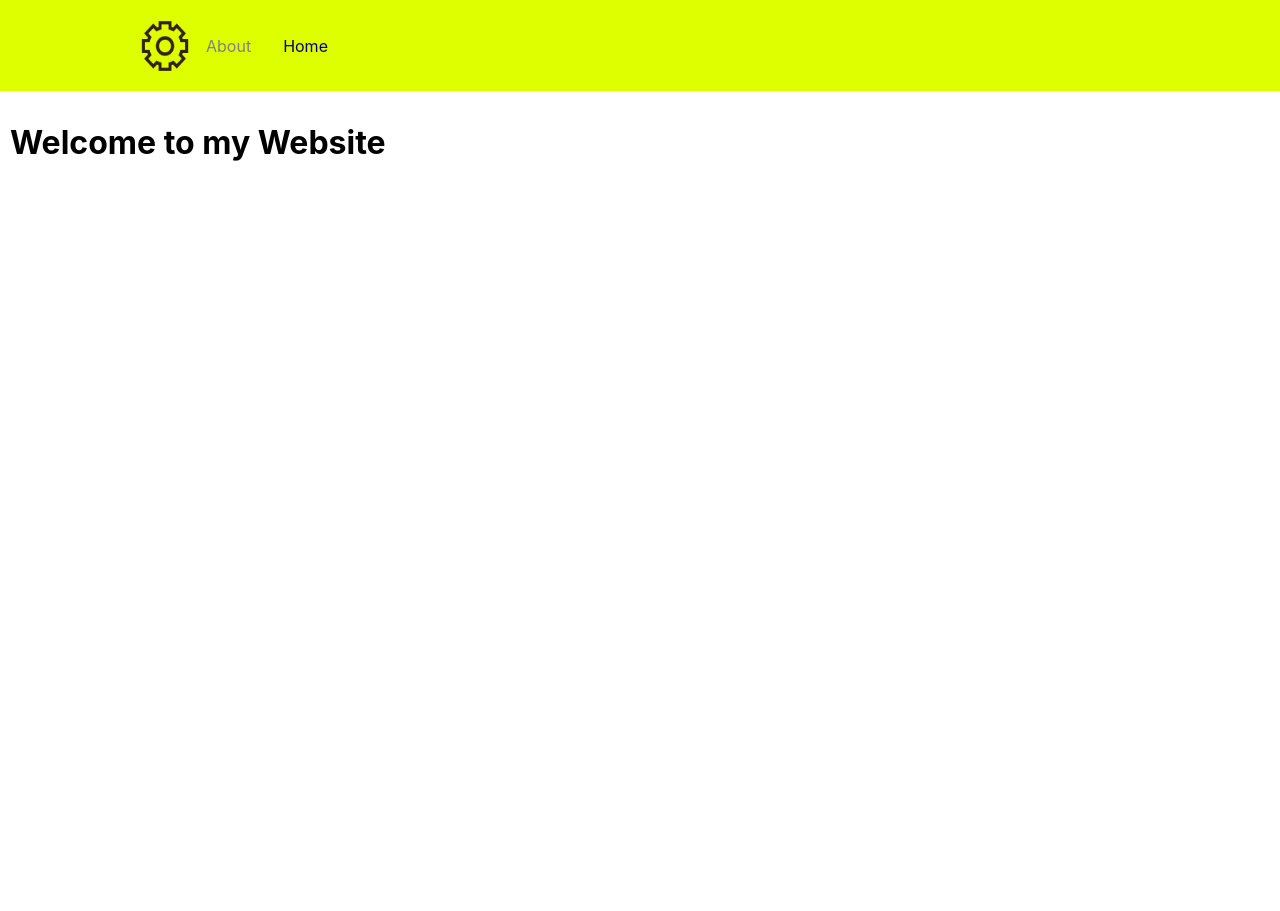
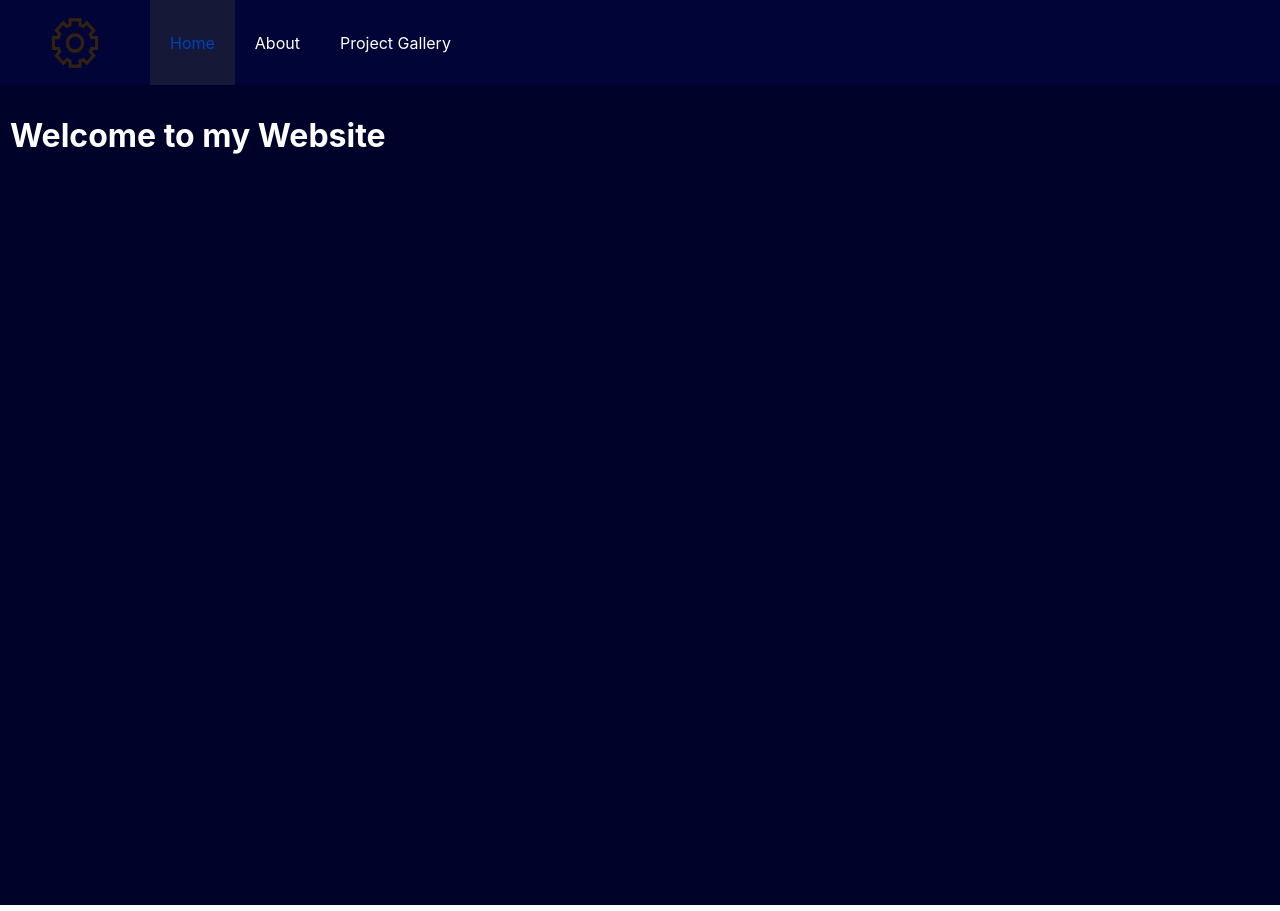
Before and after one commit to KassemT76/kassems-website, a React (Create React App) app: page / in a window 1280 px wide. Built offline with nearby package versions, Linux system fonts and the light colour scheme.

Commit message:
some css animation and trimming

```diff
--- a/src/App.js
+++ b/src/App.js
@@ -5,6 +5,7 @@ import Navbar from './comps/NavbarComps';
 import { BrowserRouter as Router, Routes, Route } from 'react-router-dom';
 import Home from './pages';
 import About from './pages/about';
+import Project from './pages/project';
 
 function App() {
   return (
@@ -13,6 +14,7 @@ function App() {
       <Routes>
         <Route path='/' exact element={<Home />} />
         <Route path='/about' element={<About />} />
+        <Route path='/project' element={<Project />} />
       </Routes>
     </Router>
   );
--- a/src/comps/NavbarComps/NavElements.js
+++ b/src/comps/NavbarComps/NavElements.js
@@ -4,56 +4,51 @@ import styled from 'styled-components';
 import icon from '../../images/cool.png';
 
 export const Nav = styled.nav`
-  background: rgb(221, 255, 0);
+  background: rgb(1, 4, 54);
   height: 85px;
   display: flex;
+  align-items: center;
   justify-content: space-between;
-  padding: 0.2rem calc((100vw - 1000px) / 2);
   z-index: 12;
   /* Third Nav */
-  /* justify-content: flex-start; */
+  justify-content: flex-start;
 `;
 
 export const NavLink = styled(Link)`
-  color: #808080;
+  color: rgb(255,255,255);
   display: flex;
   align-items: center;
   text-decoration: none;
-  padding: 0 1rem;
-  height: 100%;
+  height: 85px;
   cursor: pointer;
+  padding-right: 20px;
+  padding-left: 20px;
+  &:hover {
+    background: rgb(21, 24, 54);
+  }
   &.active {
-    color: rgb(4, 0, 117);
-  }
-`;
-
-export const Bars = styled.div`
-  display: none;
-  color: #808080;
-  @media screen and (max-width: 768px) {
-    display: block;
-    position: absolute;
-    top: 0;
-    right: 0;
-    transform: translate(-100%, 75%);
-    font-size: 1.8rem;
-    cursor: pointer;
+    color: rgb(0, 64, 191);
+    background: rgb(21, 24, 54);
   }
 `;
 
 export const NavMenu = styled.div`
   display: flex;
   align-items: center;
-  margin-right: -24px;
+  margin-right: -12px;
   /* Second Nav */
   /* margin-right: 24px; */
   /* Third Nav */
-  /* width: 100vw;
-  white-space: nowrap; */
-  @media screen and (max-width: 768px) {
+  width: 100vw;
+  white-space: nowrap;
+  @media screen and (max-width: 200px) {
     display: none;
   }
 `;
 export function Icon(){
-  return <img src={icon} alt="a cool icon" width="50" height = "50"/>;
+  return <img src={icon} alt="a cool icon" width="50" height = "50" style={
+    {
+      padding: '50px'
+    }
+  }/>;
 }
--- a/src/comps/NavbarComps/index.js
+++ b/src/comps/NavbarComps/index.js
@@ -2,7 +2,6 @@ import React from "react";
 import {
     Nav,
     NavLink,
-    Bars,
     NavMenu,
     Icon,
 } from './NavElements'
@@ -11,14 +10,17 @@ const Navbar = () => {
     return (
         <>
             <Nav>
-                <Bars />
+            <Icon />
                 <NavMenu>
-                <Icon />
+
+                    <NavLink to ='/' activeStyle>
+                        Home
+                    </NavLink>
                     <NavLink to ='/about' activeStyle>
                         About
                     </NavLink>
-                    <NavLink to ='/' activeStyle>
-                        Home
+                    <NavLink to ='/project' activeStyle>
+                        Project Gallery
                     </NavLink>
                 </NavMenu>
 
--- a/src/pages/about.js
+++ b/src/pages/about.js
@@ -1,17 +1,13 @@
 import React from "react";
+import '../styles/pages/about.css'
 
 const About = () => {
     return (
-        <div
-        style={{
-          display: 'flex',
-          justifyContent: 'Left',
-          alignItems: 'Left',
-          height: '100vh'
-        }}
-      >
-        <h1>About me</h1>
-      </div>
+        <div id="about">
+          <h1>About me</h1>
+          <br></br>
+          <p>I am a high school student at Port Credit Secondary School with a passion for software enginnering. I have experience with many languages such as Swift, Javascript, HTML+CSS, Java, Python, and REACT</p>
+        </div>
     );
 };
 
--- a/src/pages/index.js
+++ b/src/pages/index.js
@@ -1,19 +1,10 @@
 import React from 'react';
+import '../styles/pages/home.css'
 
 const Home = () => {
   return (
-    <div
-      style={{
-        display: 'flex',
-        justifyContent: 'Left',
-        alignItems: 'Left',
-        height: '100vh',
-        padding: '10px'
-      }}
-    >
-      <h1 style={{
-        color: 'black'
-      }}>Welcome to my Website</h1>
+    <div id = "home">
+      <h1>Welcome to my Website</h1>
     </div>
   );
 };
--- /dev/null
+++ b/src/pages/project.js
@@ -0,0 +1,12 @@
+import React from "react";
+import '../styles/pages/project.css'
+
+const Project = () => {
+    return (
+        <div id = "project">
+        <h1>My projects </h1>
+      </div>
+    );
+};
+
+export default Project;
--- a/src/styles/App.css
+++ b/src/styles/App.css
@@ -14,7 +14,7 @@
 }
 
 .App-header {
-  background-color: #b4b4b4;
+  background-color: rgb(0, 64, 191);
   min-height: 100vh;
   display: flex;
   flex-direction: column;
--- /dev/null
+++ b/src/styles/pages/about.css
@@ -0,0 +1,17 @@
+#about {
+    height: 100vh;
+    padding: 10px;
+    background: rgb(0, 3, 41);
+    color: rgb(255,255,255);
+    animation-name: colorChange;
+    animation-duration: 2s;
+}
+#root{
+    background: rgb(0, 3, 41);
+}
+
+
+@keyframes colorChange{
+    from {opacity: 0%;}
+    to {opacity: 100%;}
+}
--- /dev/null
+++ b/src/styles/pages/home.css
@@ -0,0 +1,17 @@
+#home {
+    height: 100vh;
+    padding: 10px;
+    background: rgb(0, 3, 41);
+    color: rgb(255,255,255);
+    animation-name: colorChange;
+    animation-duration: 2s;
+}
+#root{
+    background: rgb(0, 3, 41);
+}
+
+
+@keyframes colorChange{
+    from {opacity: 0%;}
+    to {opacity: 100%;}
+}
--- /dev/null
+++ b/src/styles/pages/project.css
@@ -0,0 +1,17 @@
+#project {
+    height: 100vh;
+    padding: 10px;
+    background: rgb(0, 3, 41);
+    color: rgb(255,255,255);
+    animation-name: colorChange;
+    animation-duration: 2s;
+}
+#root {
+    background: rgb(0, 3, 41);
+}
+
+
+@keyframes colorChange{
+    from {opacity: 0%;}
+    to {opacity: 100%;}
+}
```
